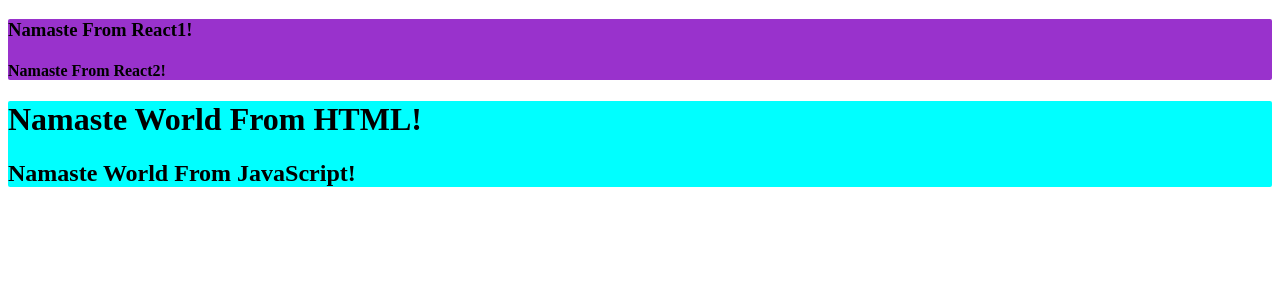
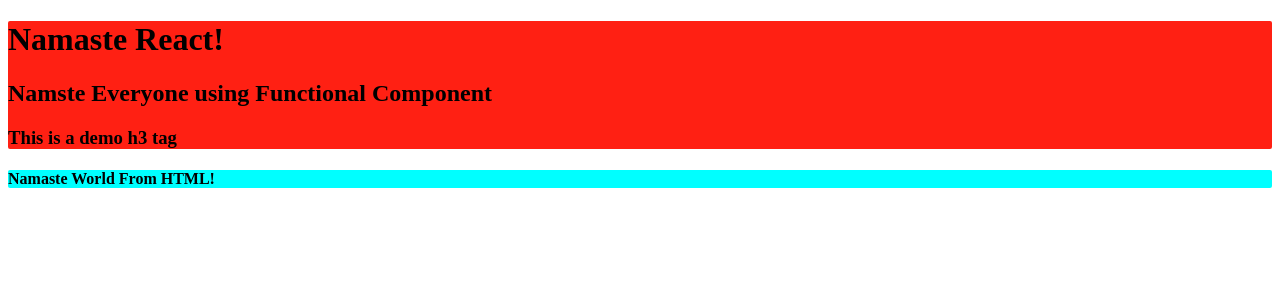
Before and after one commit to wortit988/CityBites, a React (Vite) app: page / in a window 1280 px wide. Shown: the top 300 px of the page. Built offline with nearby package versions, Linux system fonts and the light colour scheme.

Commit message:
Session03-Transpilers-JSX-Components

```diff
--- a/App.js
+++ b/App.js
@@ -1,41 +1,23 @@
 import React from "react";
 import ReactDOM from "react-dom/client";
 
-//Printing Namste World using JavaScript
+//React-Element
+const title = (
+    <h1 id="title" key="h5" className="heading">
+        Namaste React!
+    </h1>)
 
-const container = document.getElementById("container");
+//React-Component - Functional Component
 
-const heading2 = document.createElement("h2");
-
-heading2.innerHTML = "Namaste World From JavaScript!";
-
-container.appendChild(heading2);
-
-//Printing Namste World using React
-
-//creating two headers using React
-
-const heading3 = React.createElement("h3",
-{
-    id: "title",
-    key: "h3",
-},
-"Namaste From React1!");
-
-const heading4 = React.createElement("h4",
-{
-    id: "title",
-    key: "h4",
-},
-"Namaste From React2!");
-
-//creating a div to enclose both headers using react
-
-const container2 = React.createElement("div",
-{
-    id: "container2",
-},
-[heading3, heading4]);
+const HeaderComponent = () => {
+    return (
+        <div>
+            {title}
+            <h2>Namste Everyone using Functional Component</h2>
+            <h3>This is a demo h3 tag</h3>
+        </div>
+    )
+}
 
 //creating root in React
 
@@ -43,4 +25,4 @@ const root = ReactDOM.createRoot(document.getElementById("root"));
 
 //Rendering container using React
 
-root.render(container2);
+root.render(<HeaderComponent />);
--- a/index.html
+++ b/index.html
@@ -9,18 +9,11 @@
 </head>
 <body>
     <div id="root">Not Rendered</div>
+
     <div id="container">
-        <h1>Namaste World From HTML!</h1>
+        <h4>Namaste World From HTML!</h4>
     </div>
 
-    <!-- <script
-    crossorigin
-    src="https://unpkg.com/react@18/umd/react.development.js"
-  ></script>
-  <script
-    crossorigin
-    src="https://unpkg.com/react-dom@18/umd/react-dom.development.js"
-  ></script> -->
     <script type="module" src="App.js"></script>
 </body>
 </html>
--- a/package.json
+++ b/package.json
@@ -20,7 +20,8 @@
   "devDependencies": {
     "@babel/core": "^7.20.12",
     "babel-plugin-transform-remove-console": "^6.9.4",
-    "parcel": "^2.8.2"
+    "parcel": "^2.8.2",
+    "process": "^0.11.10"
   },
   "browsersList": [
     "last 2 versions"
--- a/style.css
+++ b/style.css
@@ -5,7 +5,7 @@
 }
 
 #root {
-    background-color: darkorchid;
+    background-color: #ff2013;
     border: 50px;
     border-radius: 2px;
 }
```
Also changed, not shown: .babelrc, Notes/notes.txt (renamed from notes.txt), 1 other file (tests, documents, lock files or other folders).
